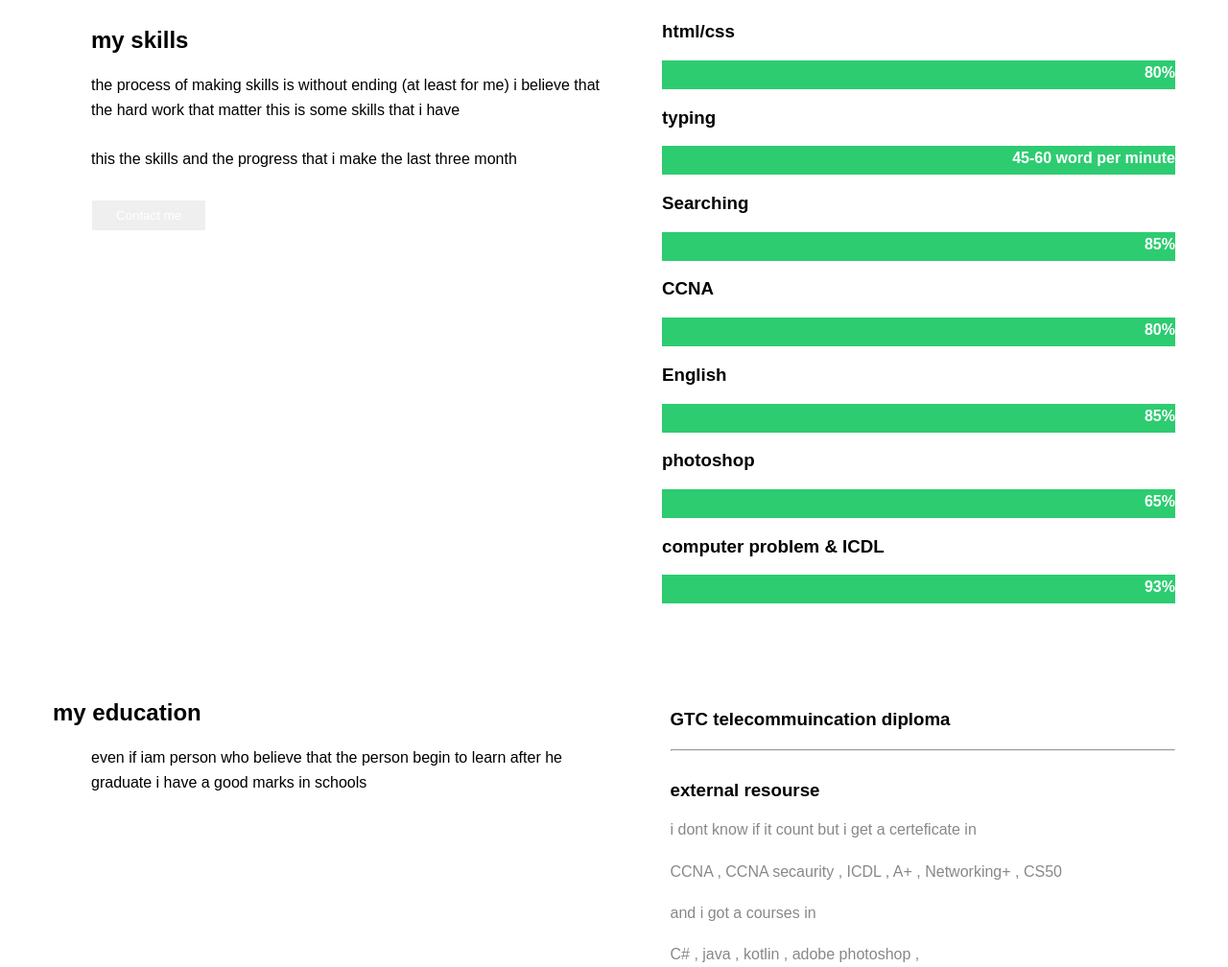
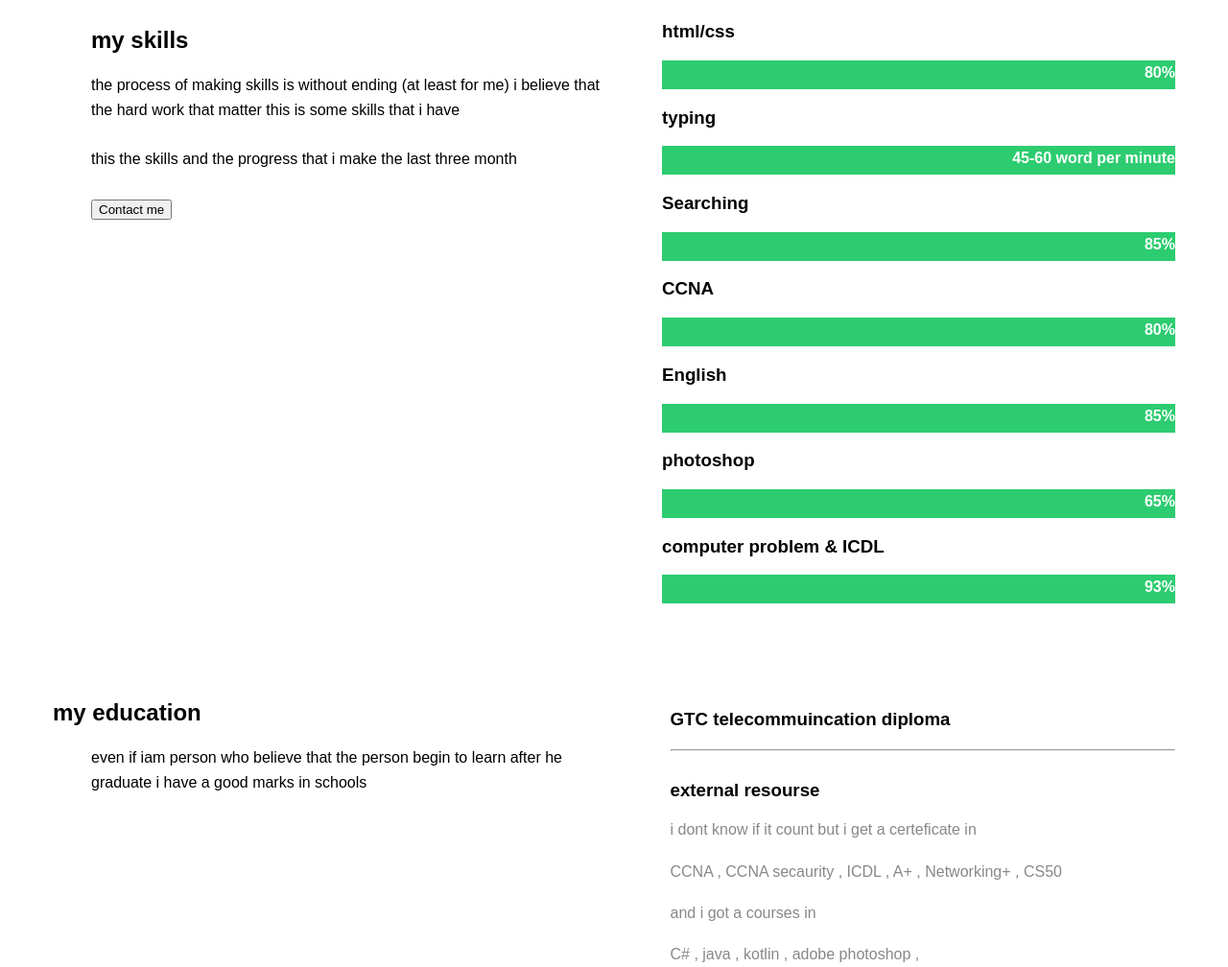
Before and after one commit to mohammedmh/mohammedabumhadi1, a plain HTML site: page index.html in a window 1280 px wide. Shown: the part 1390-2398 px from the top of the page at 96% size. Drawn offline with Linux system fonts and the light colour scheme.

Commit message:
Update index.html

```diff
--- a/index.html
+++ b/index.html
@@ -111,7 +111,7 @@
 		<p>the process of making skills is without ending (at least for me) i believe that the hard work that matter this is some skills that i have</p>
 		<p>this the skills and the progress that i make the last three month </p>
 
-	<button class="mybutton">Contact me</button>
+	<button >Contact me</button>
 			</div>
 			<div class="progress">
 				<div class="technique">
```
